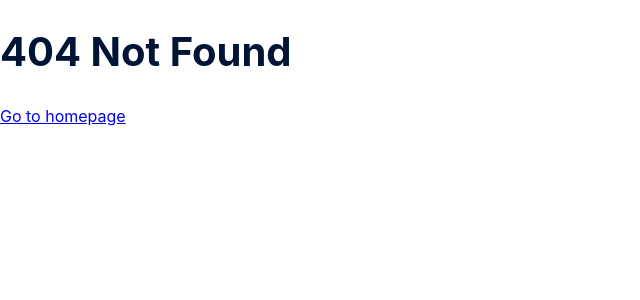
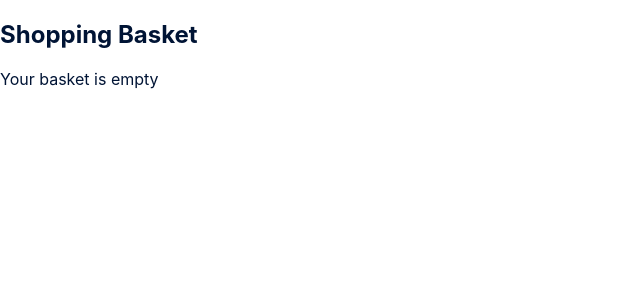
Before and after one commit to Sherinsedalo/shop-app, a React (Create React App) app: page /basket in a window 1280 px wide. Before the commit this address had no page. Shown: the top 300 px of the page, without its empty margins (0-640 px from the left). Built offline with nearby package versions, Linux system fonts and the light colour scheme.

Commit message:
deleted BasketItem component, updated cart context

```diff
--- a/src/App.js
+++ b/src/App.js
@@ -1,34 +1,21 @@
 import { ProductList } from "./components/Products/ProductList.js";
 import { ProductCard } from "./components/Products/ProductCard.js";
-import { ShoppingBasket } from "./components/Cart/ShoppingBasket.js";
 
 import products from "./data";
 import "./App.css";
-import { BasketItem } from "./components/Cart/BasketItem.js";
 import { CartProvider } from "./store-contexts/cart-context.js";
 import { Header } from "./components/Header/Header";
 
 function App() {
-  const { basket, addToBasket, updatedBasketQuantity, total } = BasketItem();
   return (
-    <CartProvider value={{ basket, addToBasket, updatedBasketQuantity, total }}>
+    <CartProvider>
       <div className="App">
         <Header />
         <ProductList>
           {products.map((product) => (
-            <ProductCard
-              key={product.id}
-              product={product}
-              addToBasket={addToBasket}
-            />
+            <ProductCard key={product.id} product={product} />
           ))}
         </ProductList>
-
-        {/* <ShoppingBasket
-        basket={basket}
-        setBasketQuantity={updatedBasketQuantity}
-        total={total}
-      />   */}
       </div>
     </CartProvider>
   );
--- a/src/components/Cart/BasketItem.js
+++ /dev/null
@@ -1,37 +0,0 @@
-import { useState } from "react";
-
-export function BasketItem() {
-  const [basket, setBasket] = useState([]);
-  const addToBasket = (product, quantity) => {
-    setBasket((prevBasket) => {
-      const existingProductIndex = prevBasket.findIndex(
-        (item) => item.id === product.id
-      );
-      if (existingProductIndex !== -1) {
-        const updatedBasket = [...prevBasket];
-        updatedBasket[existingProductIndex].quantity += quantity;
-        return updatedBasket;
-      } else {
-        return [...prevBasket, { ...product, quantity }];
-      }
-    });
-  };
-
-  const updatedBasketQuantity = (itemIndex, newQuantity) => {
-    setBasket((prevBasket) => {
-      const updatedBasket = [...prevBasket];
-      updatedBasket[itemIndex] = {
-        ...updatedBasket[itemIndex],
-        quantity: newQuantity,
-      };
-      return updatedBasket;
-    });
-  };
-
-  const total = basket.reduce(
-    (sum, item) => sum + item.price * item.quantity,
-    0
-  );
-
-  return { basket, addToBasket, updatedBasketQuantity, total };
-}
--- a/src/components/Cart/ShoppingBasket.js
+++ b/src/components/Cart/ShoppingBasket.js
@@ -1,30 +1,43 @@
 import { QuantityIndicator } from "../Quantity-Btns/QuantityIndicator";
 import "./ShoppingBasket.css";
-import { Link } from "react-router-dom";
+import { useContext } from "react";
+import { CartContext } from "../../store-contexts/cart-context";
 
-export function ShoppingBasket({ basket, setBasketQuantity, total }) {
+export function ShoppingBasket() {
+  const { cartItems, getCartTotal, removeFromCart, clearCart, addToCart } =
+    useContext(CartContext);
+
+  const updateQuantity = (item, newQuantity) => {
+    if (newQuantity === 0) {
+      removeFromCart(item);
+    } else {
+      addToCart({ ...item, quantity: newQuantity - item.quantity });
+    }
+  };
+
   return (
     <div className="shoppingBasket">
       <h2>Shopping Basket</h2>
 
-      {basket.length === 0 ? (
+      {cartItems.length === 0 ? (
         <p>Your basket is empty</p>
       ) : (
         <>
           <ul>
-            {basket.map((item, index) => (
+            {cartItems.map((item) => (
               <li key={item.id}>
                 <QuantityIndicator
                   quantity={item.quantity}
                   setQuantity={(newQuantity) =>
-                    setBasketQuantity(index, newQuantity)
+                    updateQuantity(item, newQuantity)
                   }
                 />
                 {item.title} x {item.price} € = {item.price * item.quantity} €
               </li>
             ))}
           </ul>
-          <h3>To pay: {total} €HT</h3>
+
+          <h3>To pay: {getCartTotal()} €HT</h3>
         </>
       )}
     </div>
--- a/src/components/Header/Header.js
+++ b/src/components/Header/Header.js
@@ -6,7 +6,7 @@ export function Header() {
     <header className="header">
       <Link to={"/home"}> Home</Link>
       <h1>Welcome to the shop!</h1>
-      <Link to={"/shoppingBasket"}> Basket</Link>
+      <Link to={"/basket"}> Basket</Link>
     </header>
   );
 }
--- a/src/components/Products/ProductCard.js
+++ b/src/components/Products/ProductCard.js
@@ -1,17 +1,21 @@
-import { useState } from "react";
+import { useState, useContext } from "react";
 import "./ProductCard.css";
 import { QuantityIndicator } from "../Quantity-Btns/QuantityIndicator";
+import { CartContext } from "../../store-contexts/cart-context";
 
-export function ProductCard({ product, addToBasket }) {
+export function ProductCard({ product}) {
+
   const [showMore, setShowMore] = useState(false);
   const [quantity, setQuantity] = useState(0);
+const {addToCart} = useContext(CartContext);
+
   const specifications = product.specifications.map((spec, index) => (
     <li key={index}>{spec}</li>
   ));
 
   const handleAddToBasket = () => {
     if (quantity > 0) {
-      addToBasket(product, quantity);
+      addToCart({...product, quantity});
       setQuantity(0);
     }
   };
--- a/src/components/Products/ProductList.js
+++ b/src/components/Products/ProductList.js
@@ -1,4 +1,6 @@
-import './ProductList.css'
+
+import './ProductList.css';
+
 export function ProductList(props) {
 
   return <div div className='products'>
--- a/src/store-contexts/cart-context.js
+++ b/src/store-contexts/cart-context.js
@@ -1,9 +1,72 @@
- import { createContext } from "react";
+import { createContext, useState, useEffect } from "react";
+export const CartContext = createContext();
 
- export const CartContext = createContext();
+export const CartProvider = ({ children }) => {
 
-export const CartProvider = ({children,value}) => {
-    return(
-        <CartContext.Provider value={value} >{children}</CartContext.Provider>
+  const [cartItems, setCartItems] = useState(
+    localStorage.getItem("cartItems")
+      ? JSON.parse(localStorage.getItem("cartItems"))
+      : []
+  );
+  const addToCart = (item) => {
+    const isItemInCart = cartItems.find((cartItem) => cartItem.id === item.id);
+
+    if (isItemInCart) {
+      setCartItems(
+        cartItems.map((cartItem) =>
+          cartItem.id === item.id
+            ? { ...cartItem, quantity: cartItem.quantity + 1 }
+            : cartItem
+        )
+      );
+    } else {
+      setCartItems([...cartItems, { ...item, quantity: 1 }]);
+    }
+  };
+
+  const removeFromCart = (item) => {
+    const isItemInCart = cartItems.find((cartItem) => cartItem.id === item.id);
+
+    if (isItemInCart.quantity === 1) {
+      setCartItems(cartItems.filter((cartItem) => cartItem.id !== item.id));
+    } else {
+      setCartItems(
+        cartItems.map((cartItem) =>
+          cartItem.id === item.id
+            ? { ...cartItem, quantity: cartItem.quantity - 1 }
+            : cartItem
+        )
+      );
+    }
+  };
+
+  const clearCart = () => {
+    setCartItems([]);
+  };
+
+  const getCartTotal = () => {
+    return cartItems.reduce(
+      (total, item) => total + item.price * item.quantity,
+      0
     );
- };
+  };
+
+  useEffect(() => {
+    localStorage.setItem("cartItems", JSON.stringify(cartItems));
+  }, [cartItems]);
+
+  useEffect(() => {
+    const cartItems = localStorage.getItem("cartItems");
+    if (cartItems) {
+      setCartItems(JSON.parse(cartItems));
+    }
+  }, []);
+
+  return (
+    <CartContext.Provider
+      value={{ cartItems, addToCart, removeFromCart, clearCart, getCartTotal }}
+    >
+      {children}
+    </CartContext.Provider>
+  );
+};
```
Also changed, not shown: src/index.js (+6 -5 lines).
